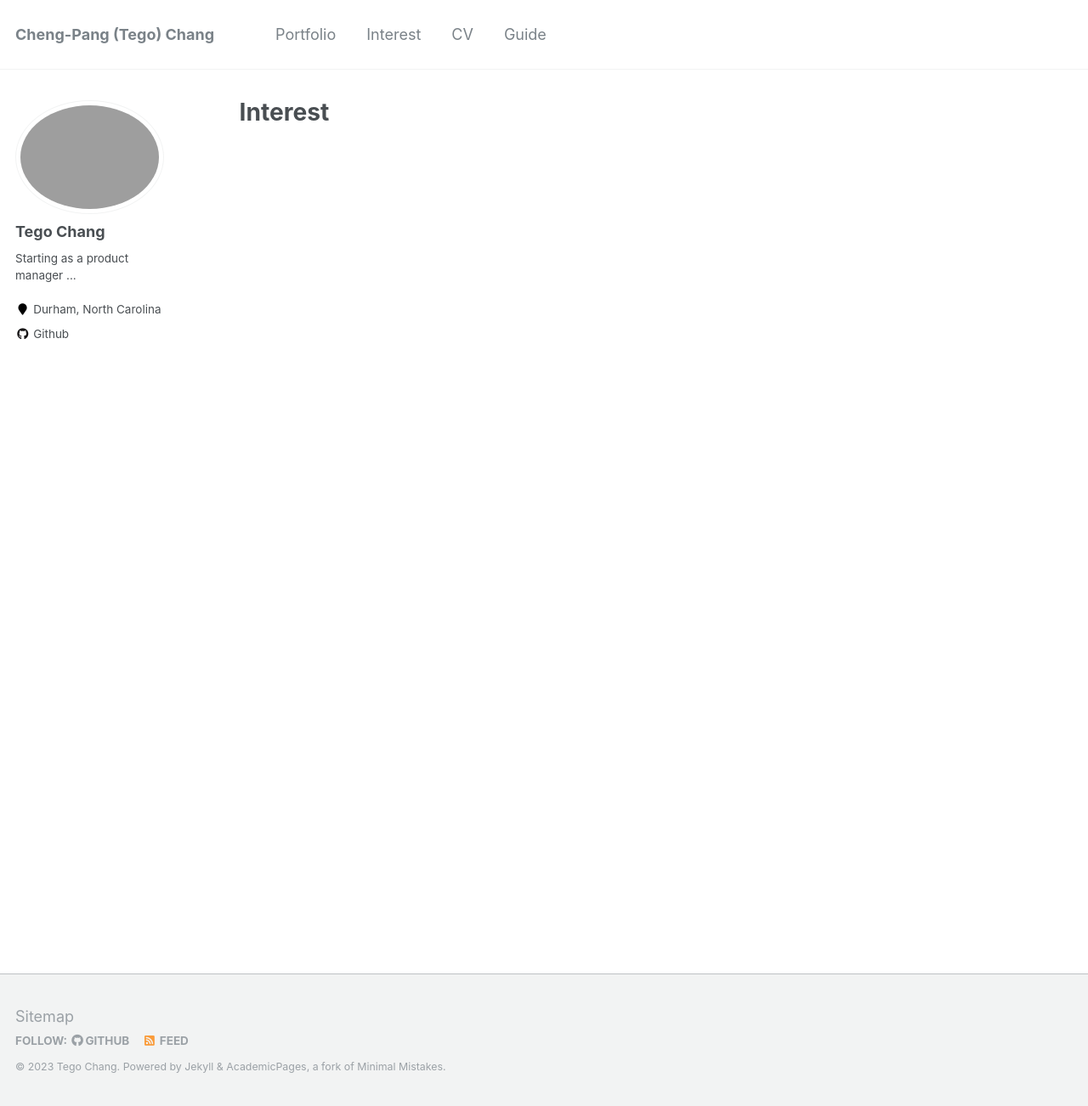
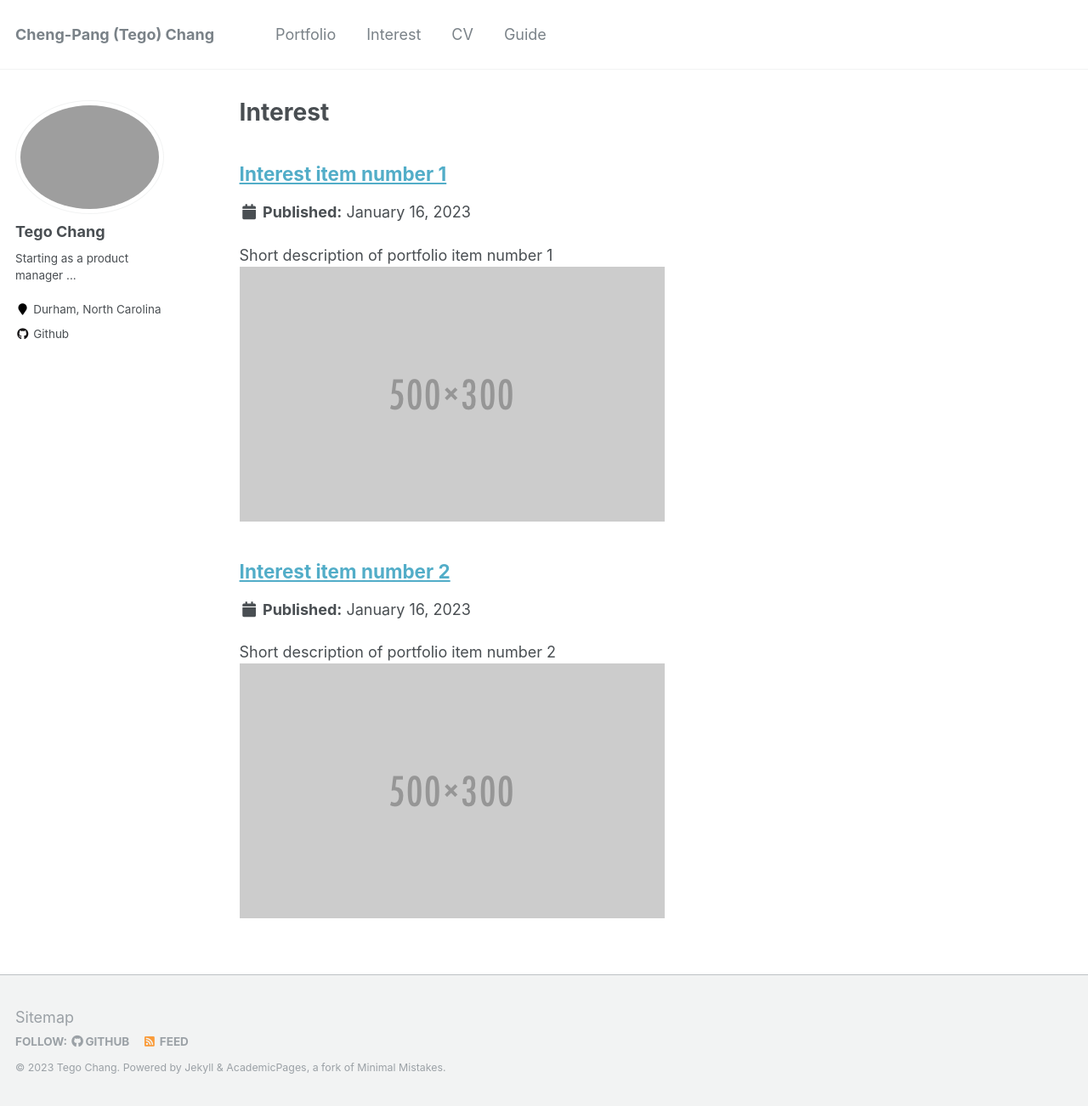
Before and after one commit to Tego-Chang/Tego-Chang.github.io, a Jekyll site: the page built from _pages/interest.html, in a window 1280 px wide and 1302 px high. Shown: the whole window at 85% size. Built offline with Jekyll 4.4.1, drawn with Linux system fonts in a browser that asks for light colours.

Commit message:
fixed adding interest section v5

```diff
--- a/_config.yml
+++ b/_config.yml
@@ -184,6 +184,9 @@ collections:
   portfolio:
     output: true
     permalink: /:collection/:path/
+  interest:
+    output: true
+    permalink: /:collection/:path/
   talks:
     output: true
     permalink: /:collection/:path/
--- a/_interest/interest-1.md
+++ b/_interest/interest-1.md
@@ -1,7 +1,7 @@
 ---
-title: "Portfolio item number 1"
+title: "Interest item number 1"
 excerpt: "Short description of portfolio item number 1<br/><img src='/images/500x300.png'>"
 collection: interest
 ---
 
-This is an item in your portfolio. It can be have images or nice text. If you name the file .md, it will be parsed as markdown. If you name the file .html, it will be parsed as HTML.
+This is an item in your interest. It can be have images or nice text. If you name the file .md, it will be parsed as markdown. If you name the file .html, it will be parsed as HTML.
--- a/_pages/interest.html
+++ b/_pages/interest.html
@@ -9,5 +9,5 @@ author_profile: true
 
 
 {% for post in site.interest %}
-  {% include archive-single-interest.html %}
+  {% include archive-single.html %}
 {% endfor %}
```
